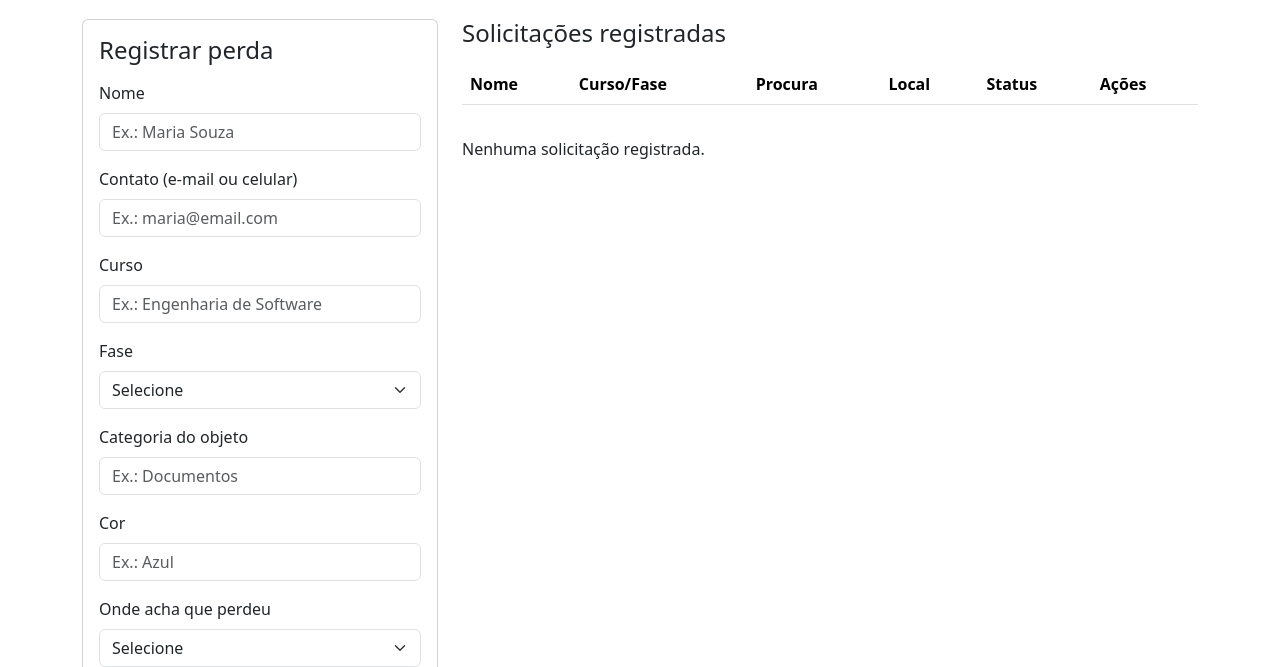
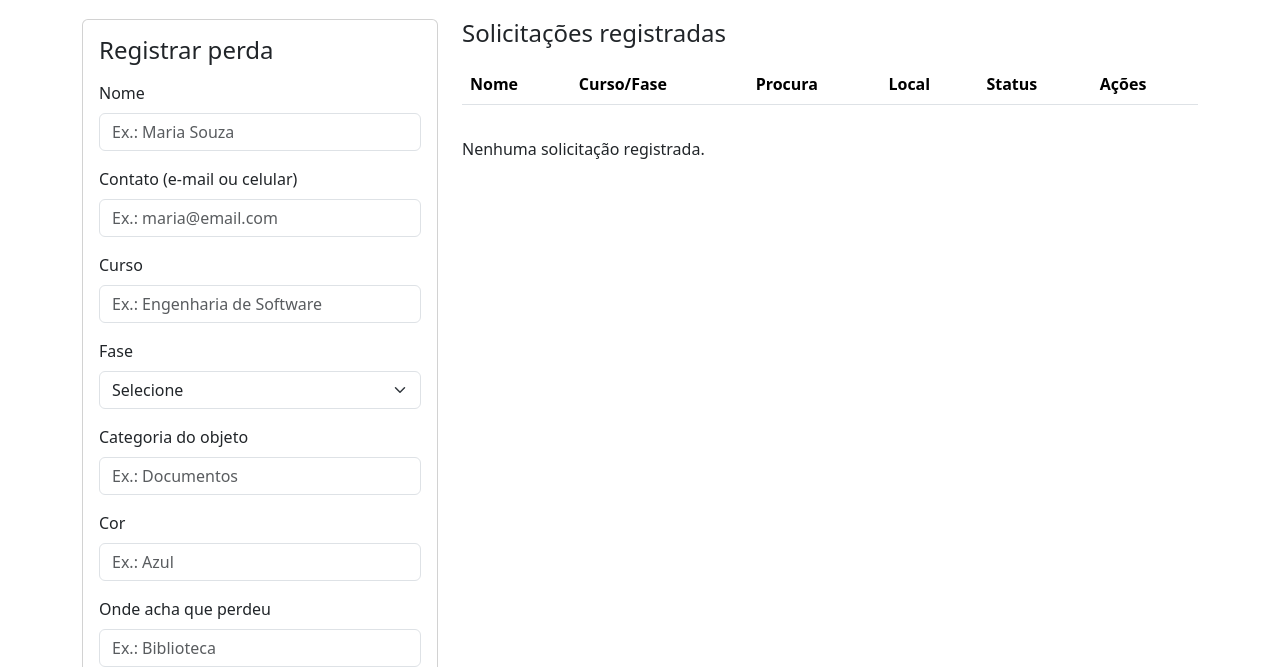
Before and after one commit to henriquee25/achados-e-perdidos, a plain HTML site: page perdi-algo.html in a window 1280 px wide. Shown: the part 133-800 px from the top of the page. Drawn offline with nearby package versions, Linux system fonts and the light colour scheme; a script that the page names is missing.

Commit message:
fix:trocando-select-de-local-da-solicitacao-por-campo-de-texto

```diff
--- a/perdi-algo.html
+++ b/perdi-algo.html
@@ -101,9 +101,7 @@
 
                             <div class="mb-3">
                                 <label for="sol-local" class="form-label">Onde acha que perdeu</label>
-                                <select id="sol-local" class="form-select">
-                                    <option value="">Selecione</option>
-                                </select>
+                                <input type="text" id="sol-local" class="form-control" placeholder="Ex.: Biblioteca">
                                 <div id="erro-sol-local" class="invalid-feedback"></div>
                             </div>
 
```
